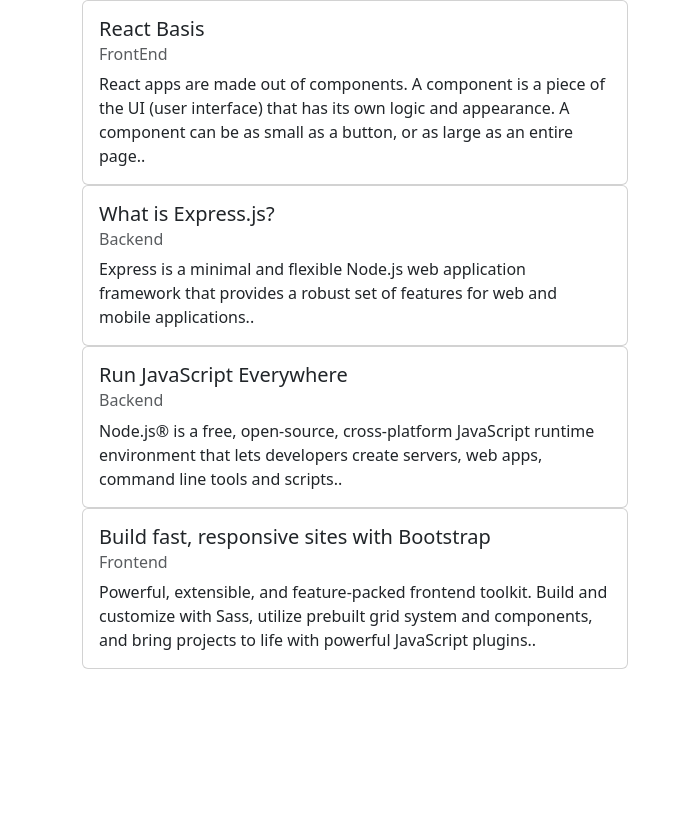
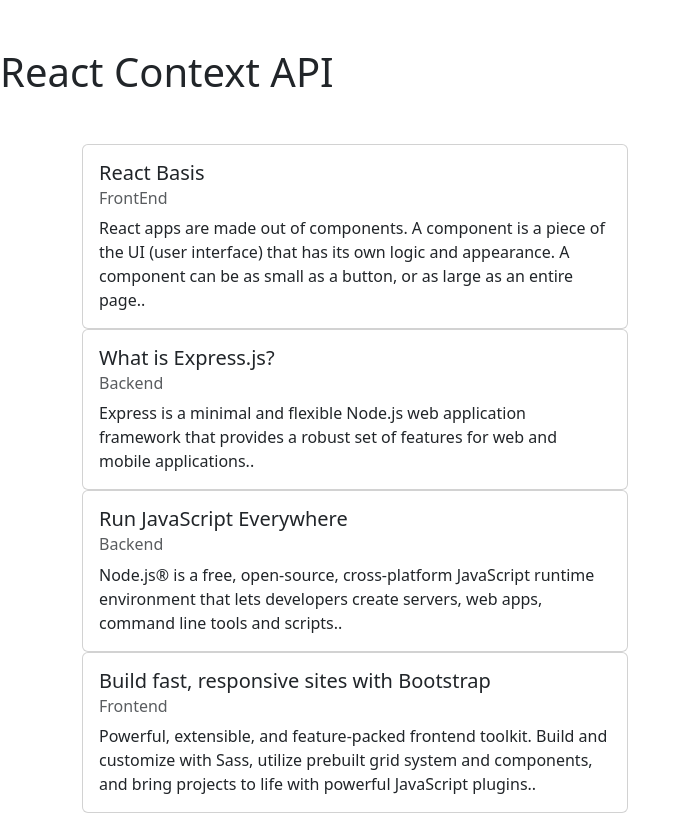
Before and after one commit to GaetanoNicotra/react-context-api, a React (Vite) app: page / in a window 1280 px wide. Shown: the whole page, without its empty margins (0-688 px from the left). Built offline with nearby package versions, Linux system fonts and the light colour scheme.

Commit message:
[FEAT] creazione della cartella per il file del context

```diff
--- a/src/App.jsx
+++ b/src/App.jsx
@@ -1,5 +1,6 @@
 import { BrowserRouter, Routes, Route } from "react-router-dom"
 import PostsList from "./components/PostsList"
+import PostsPage from "./components/PostsPage"
 
 function App() {
 
@@ -8,7 +9,7 @@
     <>
       <BrowserRouter>
         <Routes>
-          <Route path="/" element={<PostsList />}>  </Route>
+          <Route path="/" element={<PostsPage />}></Route>
         </Routes>
       </BrowserRouter>
     </>
--- a/src/components/PostsPage.jsx
+++ b/src/components/PostsPage.jsx
@@ -4,14 +4,8 @@
 const PostsPage = () => {
     return (
         <>
-            <div className="container">
-                <header>
-                    <h1>React Context API</h1>
-                </header>
-                <main>
-                    <PostsList />
-                </main>
-            </div>
+            <h1 className='mb-5 mt-5'>React Context API</h1>
+            <PostsList />
         </>
     )
 }
--- /dev/null
+++ b/src/contexts/PostsContext.jsx
@@ -0,0 +1 @@
+import { createContext } from "react";
```
